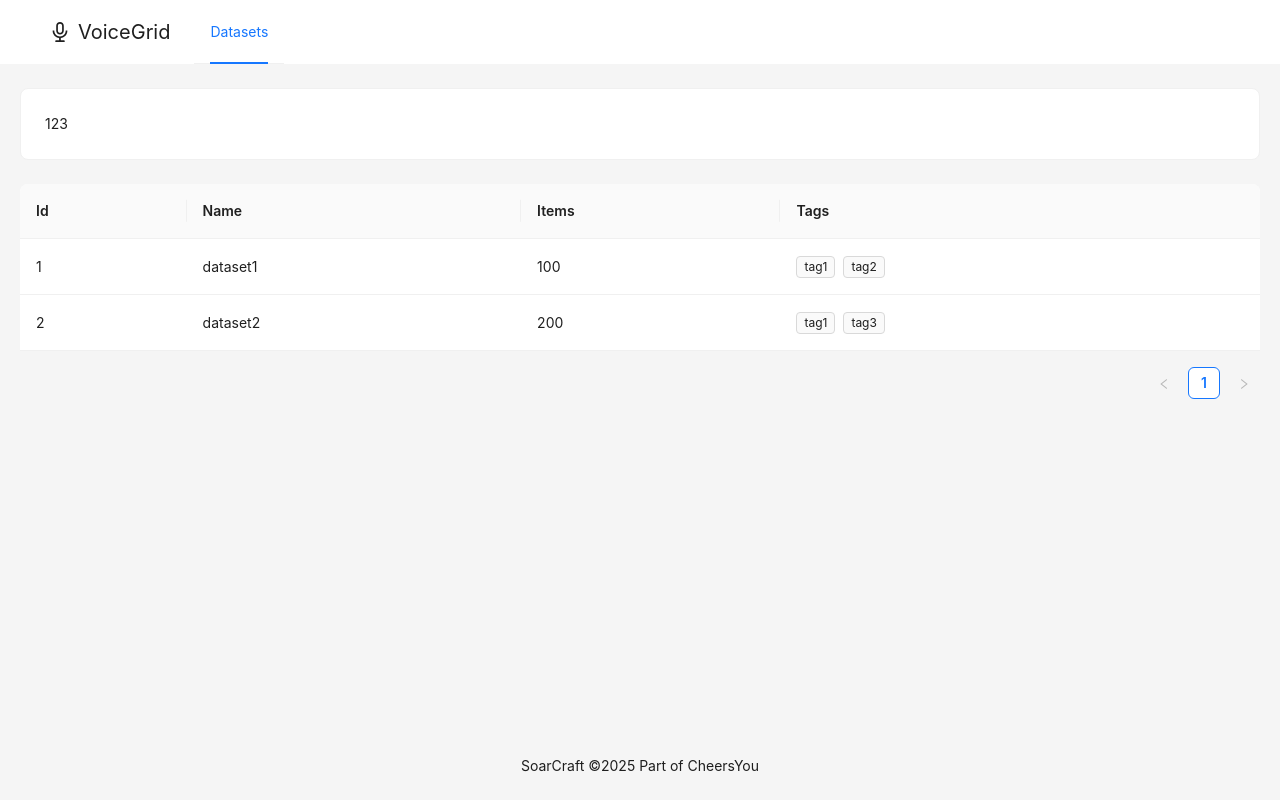
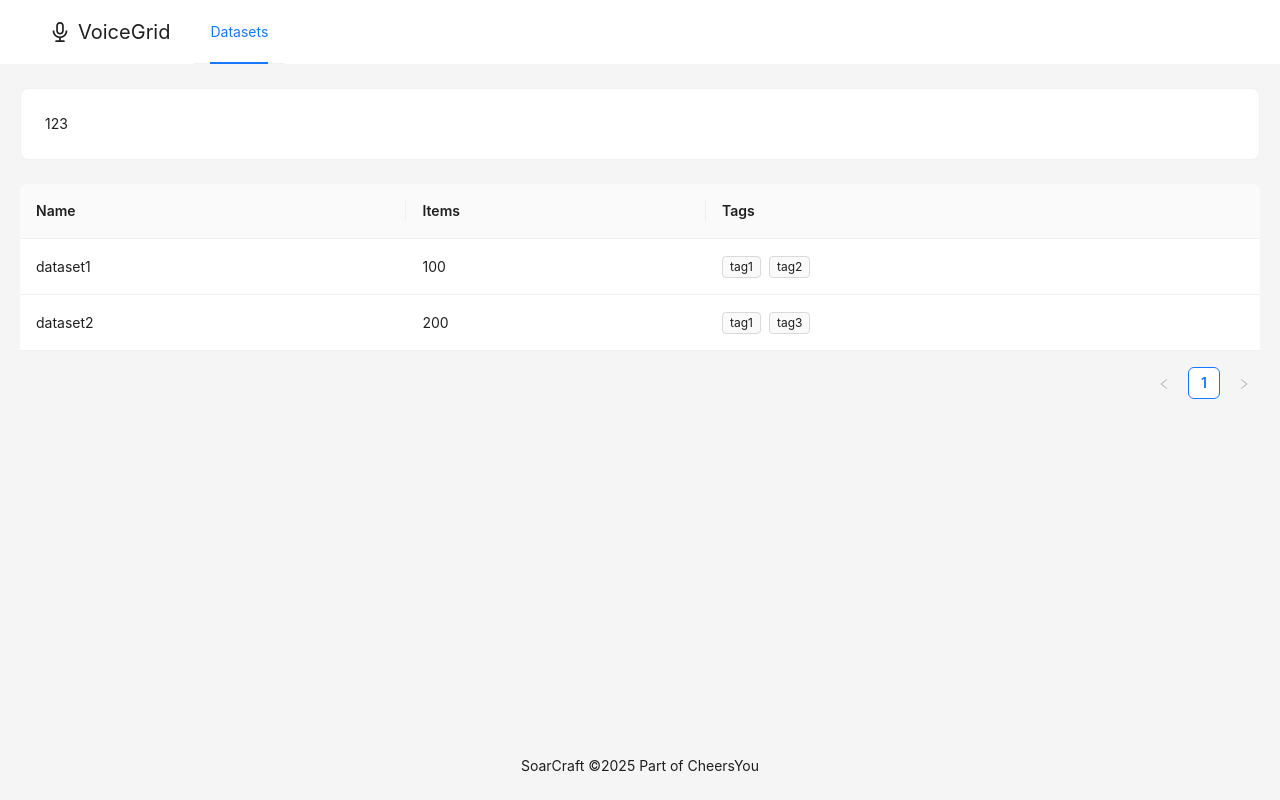
Before and after one commit to SoarCraft/VoiceGrid, a Next.js app: page / in a window 1280 px wide. Built offline with nearby package versions, Linux system fonts and the light colour scheme; what @ant-design/nextjs-registry would draw is missing.

Commit message:
[fix] 将 Table 改为客户端渲染

```diff
--- /dev/null
+++ b/app/components/DatasetTable.tsx
@@ -0,0 +1,50 @@
+"use client";
+
+import { Table, Tag } from "antd";
+import type { TableProps } from 'antd';
+
+interface IDatasetList {
+  key: number;
+  name: string;
+  items: number;
+  tags: string[];
+}
+
+interface DatasetListProps {
+  mock: IDatasetList[];
+}
+
+const columns: TableProps<IDatasetList>['columns'] = [
+  {
+    title: "Name",
+    dataIndex: "name",
+    key: "name",
+  },
+  {
+    title: "Items",
+    dataIndex: "items",
+    key: "items",
+  },
+  {
+    title: "Tags",
+    dataIndex: "tags",
+    key: "tags",
+    render: (tags: string[]) => (
+      <>
+        {tags.map((tag) => (
+          <Tag key={tag}>
+            {tag}
+          </Tag>
+        ))}
+      </>
+    ),
+  }
+];
+
+const DatasetTable = ({ mock }:  DatasetListProps) => (
+  <Table<IDatasetList> columns={columns} dataSource={mock} />
+);
+
+export default DatasetTable;
+
+export type { IDatasetList };
--- a/app/page.tsx
+++ b/app/page.tsx
@@ -1,13 +1,7 @@
-import { Card, Table, Tag } from "antd";
+import { Card } from "antd";
 
-const { Column } = Table;
-
-interface IDatasetList {
-  key: number;
-  name: string;
-  items: number;
-  tags: string[];
-}
+import DatasetTable from "@/app/components/DatasetTable";
+import type { IDatasetList } from "@/app/components/DatasetTable";
 
 const mock: IDatasetList[] = [
   {
@@ -24,29 +18,13 @@ const mock: IDatasetList[] = [
   },
 ];
 
-export default function Home() {
-  return <>
+const Home = () => (
+  <>
     <Card>
       123
     </Card>
+    <DatasetTable mock={mock} />
+  </>
+);
 
-    <Table<IDatasetList> dataSource={mock}>
-      <Column title="Id" dataIndex="key" key="key" />
-      <Column title="Name" dataIndex="name" key="name" />
-      <Column title="Items" dataIndex="items" key="items" />
-
-      <Column
-        title="Tags"
-        dataIndex="tags"
-        key="tags"
-        render={(tags: string[]) => <>
-          {tags.map((tag) => (
-            <Tag key={tag}>
-              {tag}
-            </Tag>
-          ))}
-        </>}
-      />
-    </Table>
-  </>;
-}
+export default Home;
```
Also changed, not shown: 1 other file (tests, documents, lock files or other folders).
